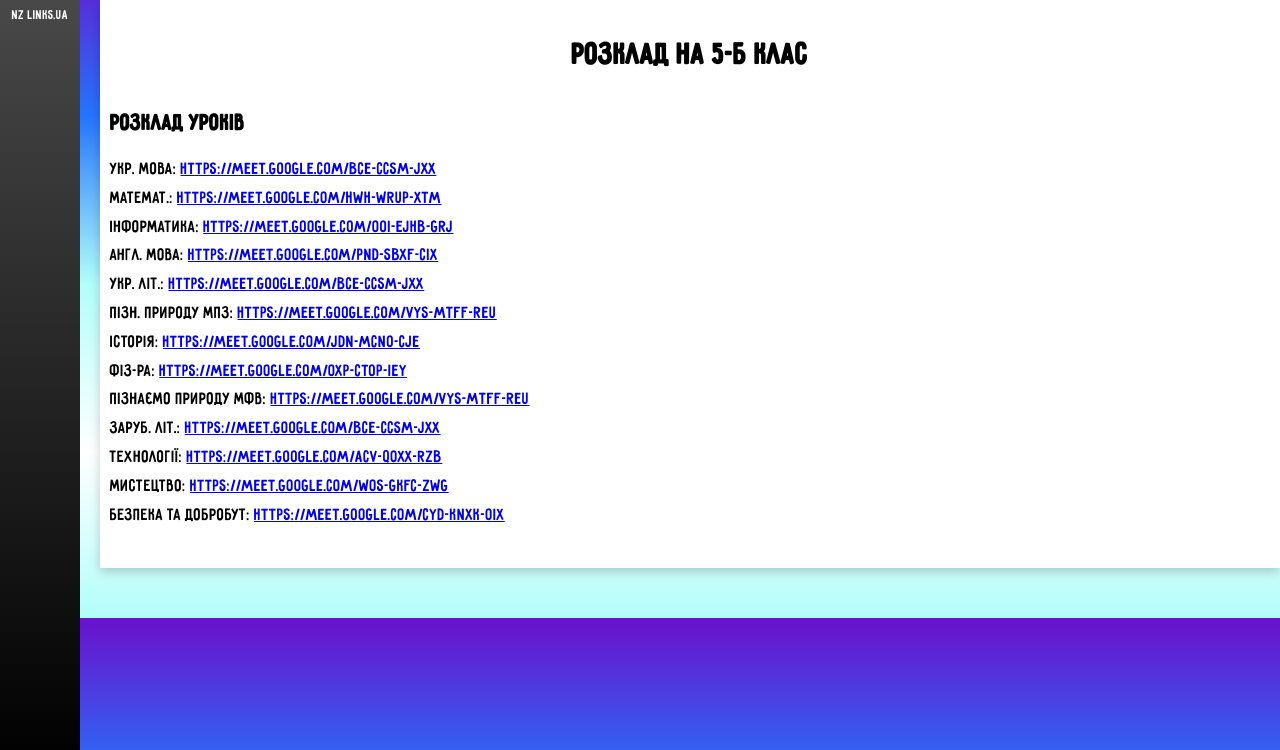
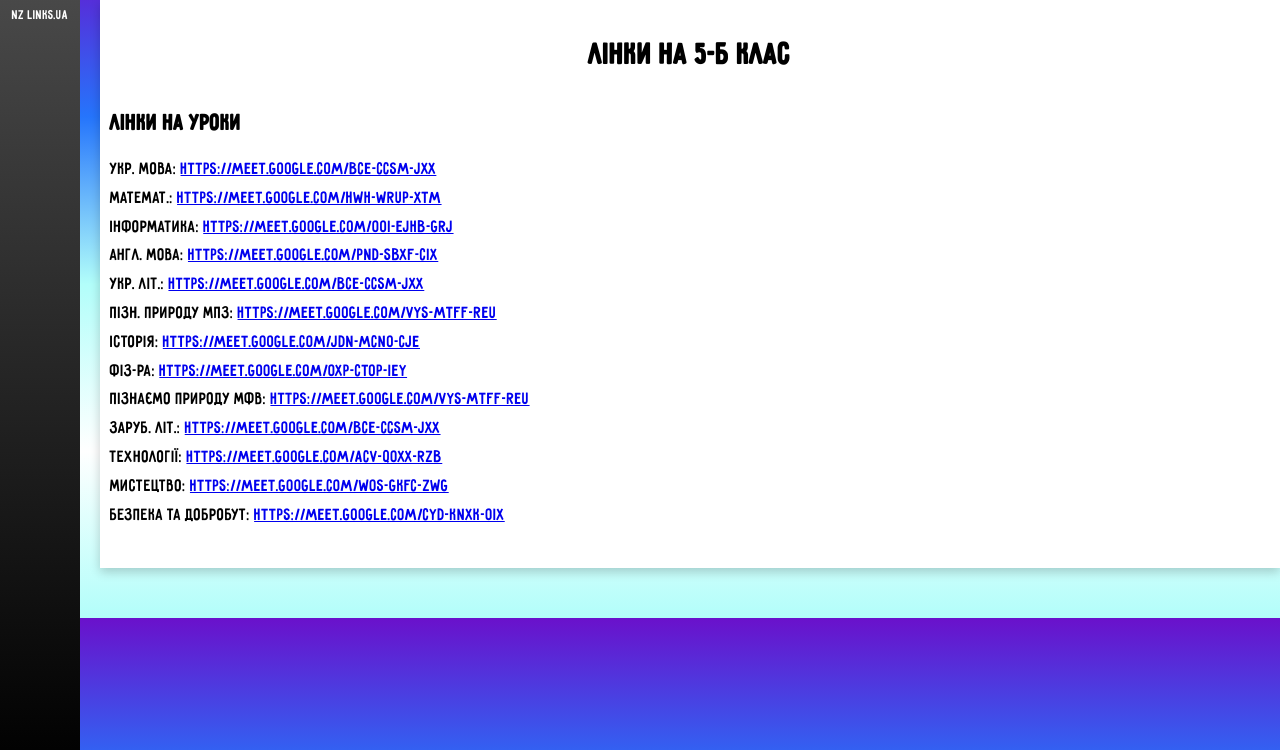
Before and after one commit to YarosDevelop/NZLinks, a plain HTML site: page index.html in a window 1280 px wide. Shown: the part 50-800 px from the top of the page. Drawn offline with Linux system fonts and the light colour scheme.

Commit message:
Update index.html

```diff
--- a/index.html
+++ b/index.html
@@ -81,9 +81,9 @@
         <p>nz links.ua</p>
     </div>
     <div class="main-content">
-        <div class="header-title">Розклад на 5-Б клас</div>
+        <div class="header-title">Лінки на 5-Б клас</div>
         <div class="content">
-            <h1>Розклад уроків</h1>
+            <h1>Лінки на уроки</h1>
             <p>
                 Укр. мова: <a href="https://meet.google.com/bce-ccsm-jxx">https://meet.google.com/bce-ccsm-jxx</a><br>
                 Математ.: <a href="https://meet.google.com/hwh-wrup-xtm">https://meet.google.com/hwh-wrup-xtm</a><br>
```
